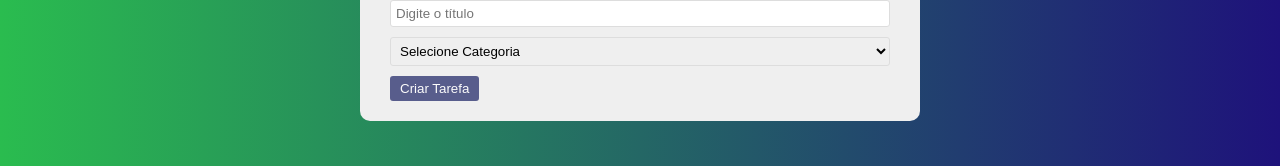
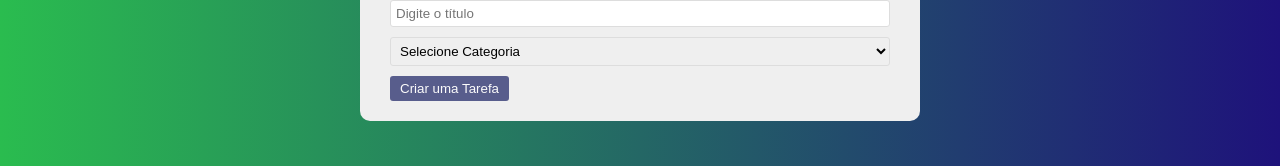
Before and after one commit to JuliaaNasc/List-Tarefas-React, a React (Vite) app: page / in a window 1280 px wide. Shown: the part 600-766 px from the top of the page. Built offline with nearby package versions, Linux system fonts and the light colour scheme.

Commit message:
Funcionalidade de (completsar) no projeto da lista de tarefas

```diff
--- a/src/App.jsx
+++ b/src/App.jsx
@@ -49,13 +49,19 @@
     setTodos(filteredTodos)
   };
 
+  const completeTodo = (id) => {
+    const newTodos = [...todos];
+    newTodos.map((todo) => todo.id === id ? (todo.isCompleted = !todo.isCompleted) : todo);
+    setTodos(newTodos);
+  }
+
   return (
     <div className="App">
       <h1>Lista de Tarefas da Júlia</h1>
 
       <div className="todo-list">
         {todos.map((todo) => (
-          <Todo key={todo.id} todo={todo} removeTodo={removeTodo}/>
+          <Todo key={todo.id} todo={todo} removeTodo={removeTodo} completeTodo={completeTodo}/>
         ))}
       </div>
       <TodoForm addTodo={addTodo} />
--- a/src/components/Todo.jsx
+++ b/src/components/Todo.jsx
@@ -1,8 +1,8 @@
 import React from 'react'
 
-const Todo = ({todo, removeTodo}) => {
+const Todo = ({todo, removeTodo, completeTodo}) => {
     return(
-        <div className="todo">
+        <div className="todo" style={{textDecoration: todo.isCompleted ? "line-through" : ""}}>
 
         <div className="content">
           <p>{todo.text}</p>
@@ -10,7 +10,7 @@
         </div>
 
         <div>
-          <button className='Complete'>Completar</button>
+          <button className='Complete' onClick={() => completeTodo(todo.id)}>Completar</button>
           <button className='Remove' onClick={() => removeTodo(todo.id)}>X</button>
           </div>
 
--- a/src/components/TodoForm.jsx
+++ b/src/components/TodoForm.jsx
@@ -26,7 +26,7 @@
                     <option value="Estudos">Estudos</option>
                     <option value="familiar">familiar</option>
                 </select>
-                <button type="submit">Criar Tarefa</button>
+                <button type="submit">Criar uma Tarefa</button>
             </form>
 
         </div>
```
Also changed, not shown: src/components/Search.jsx (added).
